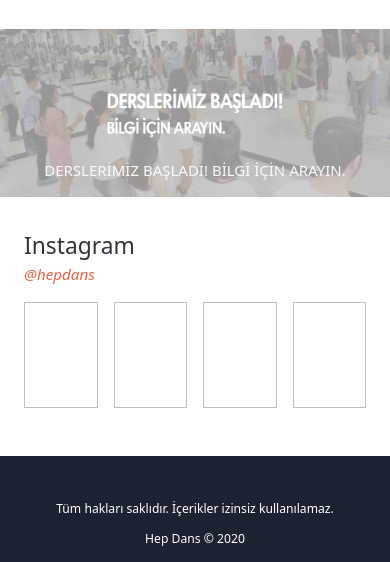
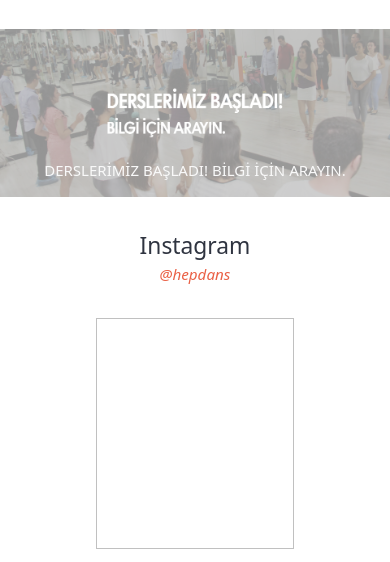
Before and after one commit to hepdans/hepdans.github.io, a plain HTML site: page index.html in a window 390 px wide. Shown: the part 217-779 px from the top of the page. Drawn offline with Linux system fonts and the light colour scheme; a script that the page names is missing.

Commit message:
Synchronized build

```diff
--- a/static/hepdans.css
+++ b/static/hepdans.css
@@ -1024,16 +1024,19 @@ main.page {
   padding: 0 var(--space-s);
 }
 
+#instagram h1,
+#instagram h2 {
+  font-weight: normal;
+  margin: 0;
+  text-align: center;
+}
+
 #instagram h1 {
   font-size: 1.5em;
-  font-weight: normal;
-  margin: 0;
 }
 
 #instagram h2 {
   font-size: 1em;
-  font-weight: normal;
-  margin: 0;
 }
 
 #instagram-posts {
@@ -1168,9 +1171,7 @@ main.page {
     flex-basis: 100%;
   }
 
-  #blog-latest article,
-  #blog-latest > h1,
-  #blog-latest > h2 {
+  .instagram-post {
     flex-basis: 100%;
     margin: var(--space-m) auto;
     max-width: 60%;
```
